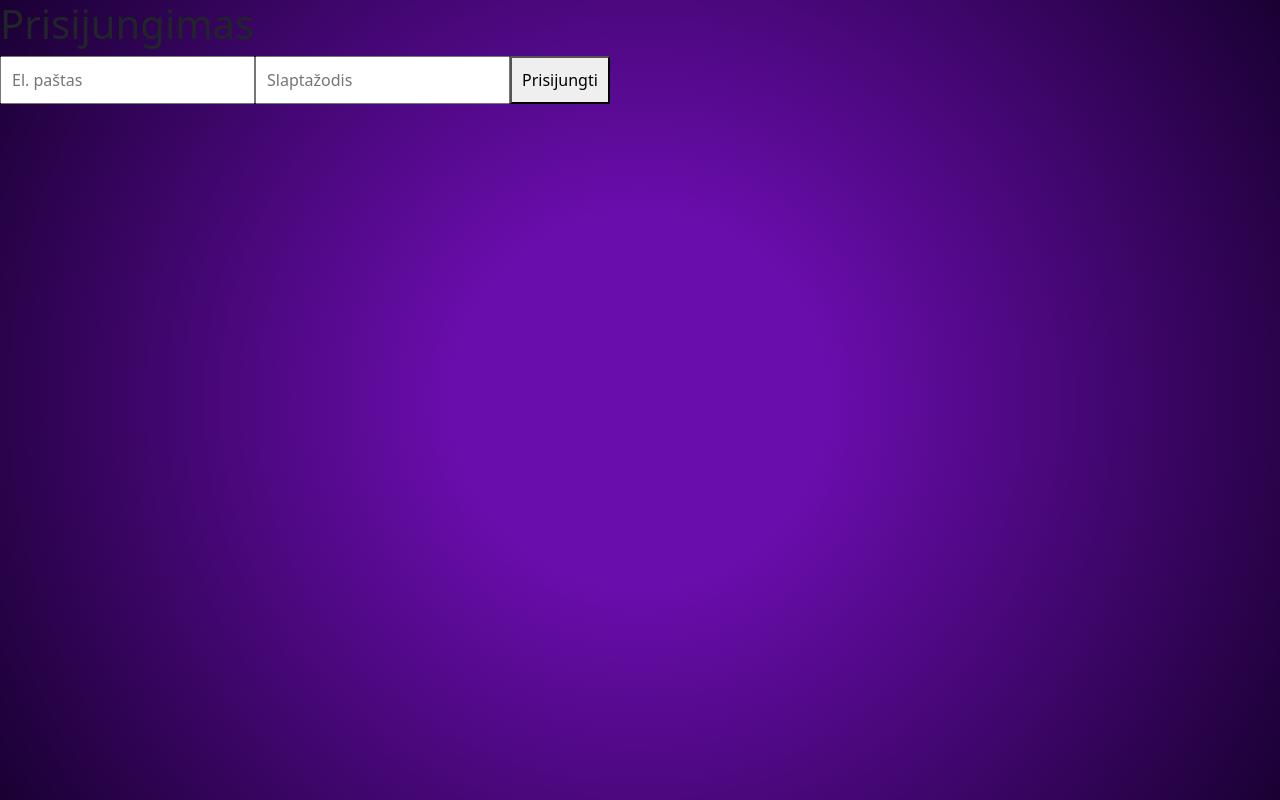
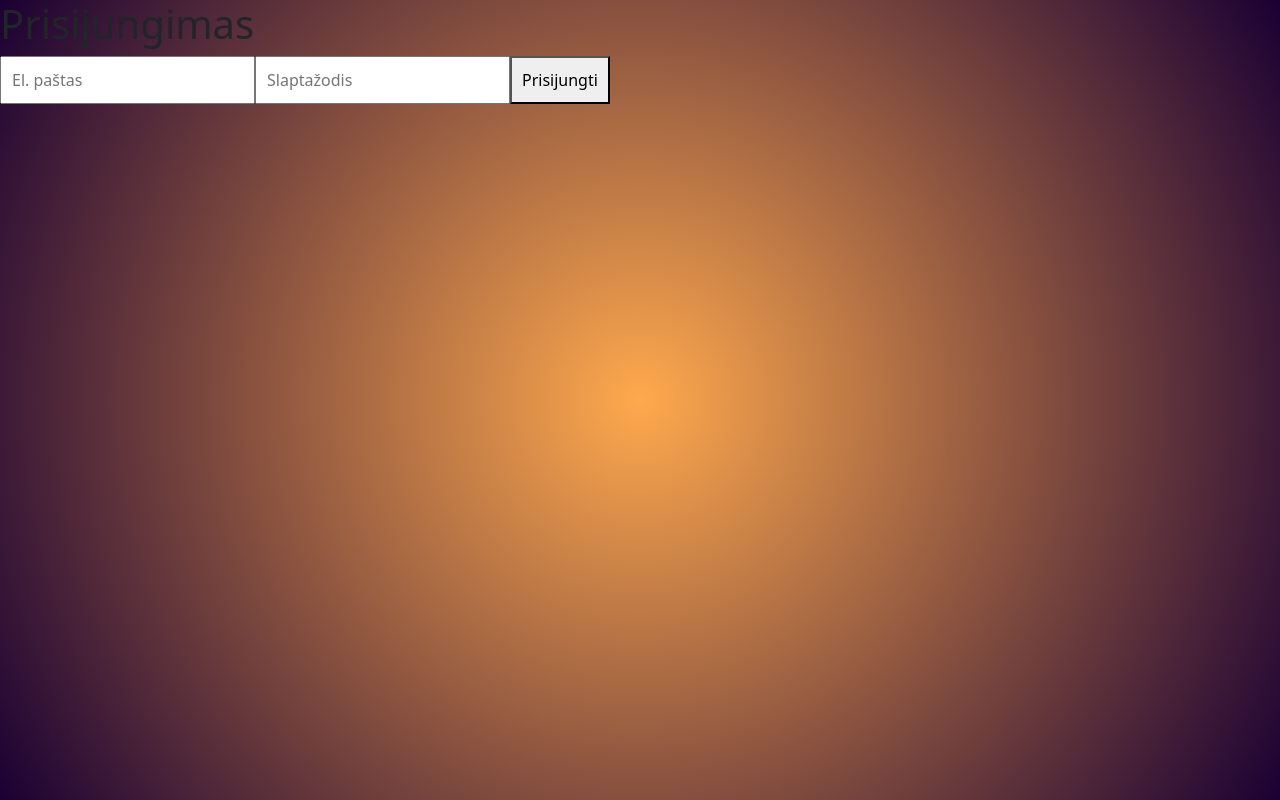
Before and after one commit to evaldas1994/tasks-front, a Vue app: page / in a window 1280 px wide. Built offline with nearby package versions, Linux system fonts and the light colour scheme; no server answers; a web font is replaced by a local one.

Commit message:
Revertinau po nesėkmingo manifest skaidymo

```diff
--- a/src/assets/css/app.css
+++ b/src/assets/css/app.css
@@ -6,17 +6,19 @@ html, body, #app {
   padding: 0;
   overflow: hidden;
 
+  /*background: radial-gradient(circle,*/
+  /*#6A0DAD 24%,*/
+  /*#1A0033 100%*/
+  /*);*/
+
   background: radial-gradient(circle,
-  #6A0DAD 24%,
+  #FFA94D 0%,
   #1A0033 100%
-  )
+  );
 }
 body {
-  /*background: radial-gradient(circle,*/
-  /*#FFA94D 0%,*/
-  /*#1A0033 100%*/
-  /*);*/
-  ;
+
+
 
   background-size: cover;
 }
--- a/vite.config.js
+++ b/vite.config.js
@@ -32,6 +32,6 @@ export default defineConfig(({ mode }) => {
     resolve: {
       alias: { '@': fileURLToPath(new URL('./src', import.meta.url)) },
     },
-    server: { host: '0.0.0.0', port: 5175 },
+    // server: { host: '0.0.0.0', port: 5175 },
   }
 })
```
